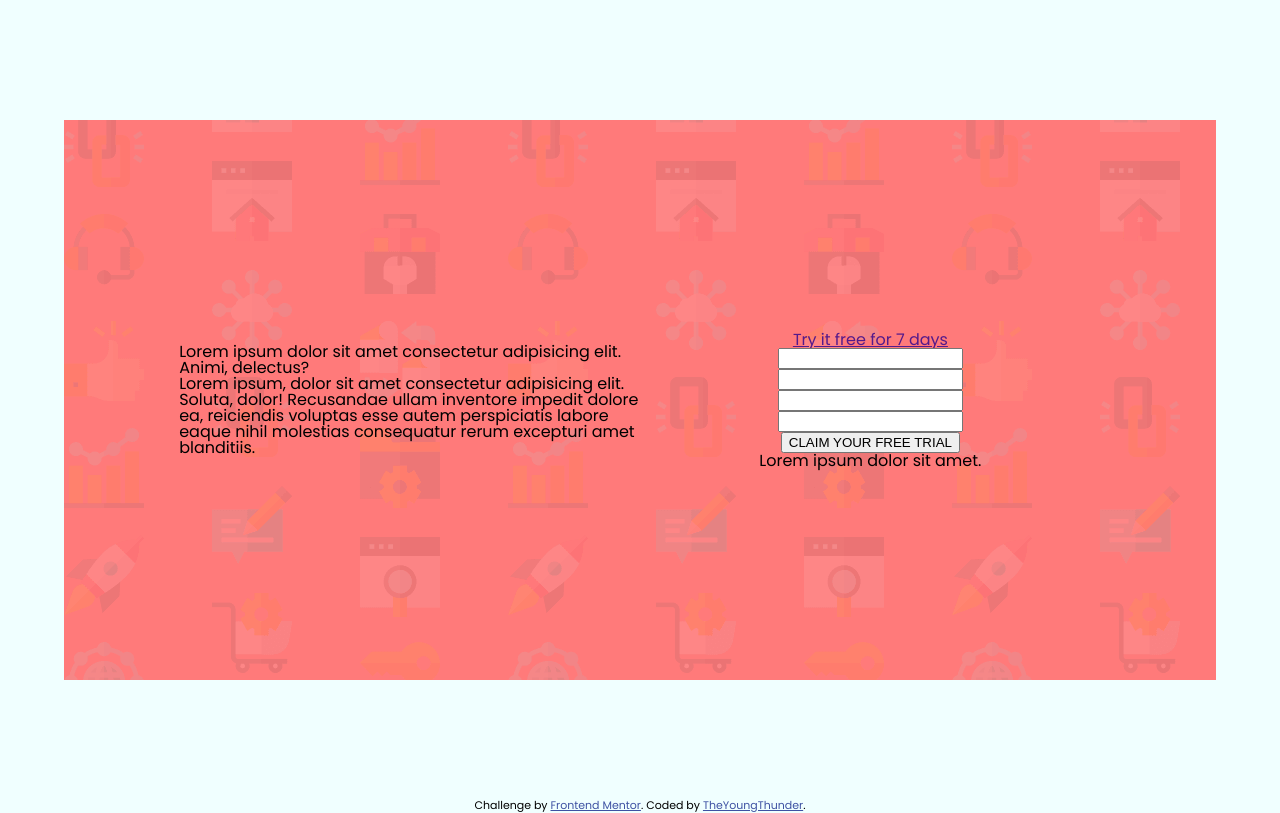
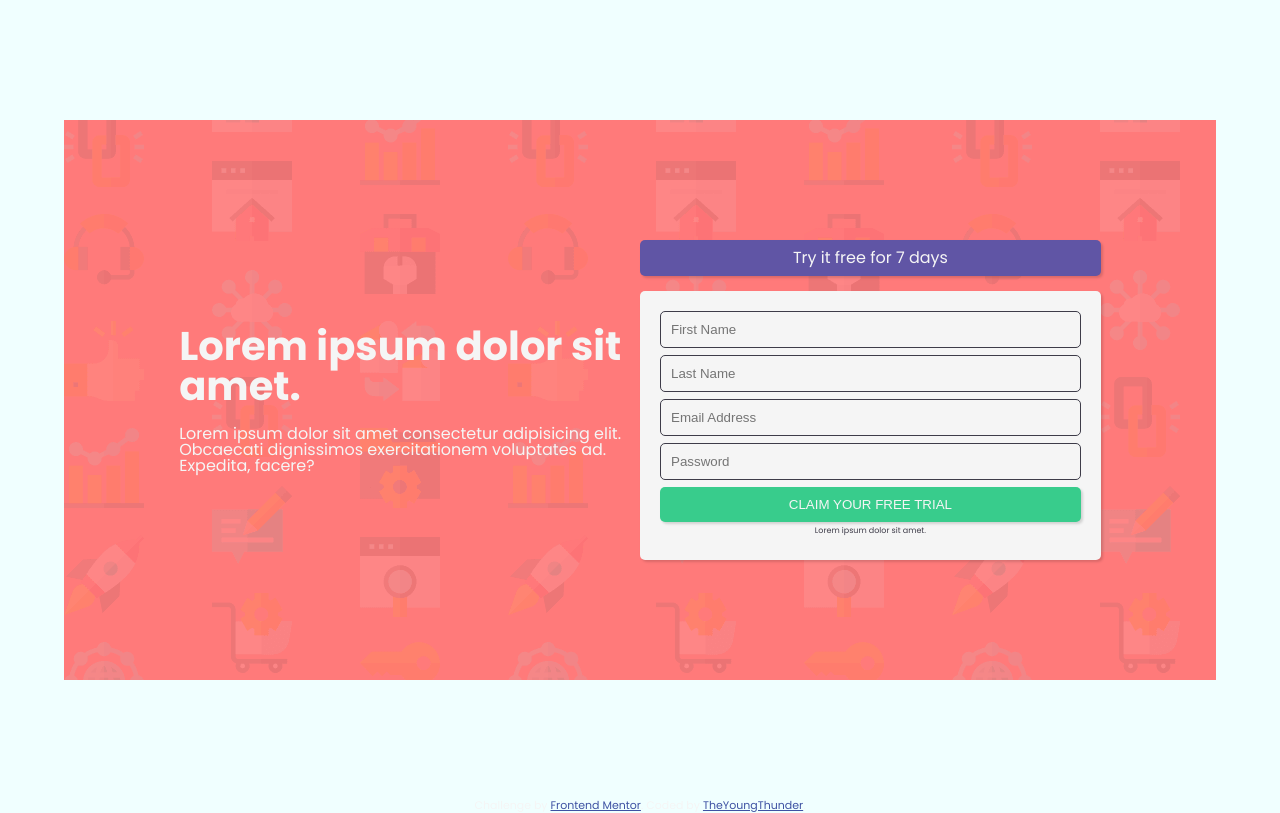
Before and after one commit to TheYoungThunder/SignUpFormRepo, a plain HTML site: page index.html in a window 1280 px wide. Drawn offline with Linux system fonts and the light colour scheme.

Commit message:
Almost done with Css Styling

```diff
--- a/index.html
+++ b/index.html
@@ -31,22 +31,23 @@
   <div class="outer-container">
     <div class="main-container">
       <div class="text-container">
-        <p>Lorem ipsum dolor sit amet consectetur adipisicing elit. Animi, delectus?</p>
-        <p>Lorem ipsum, dolor sit amet consectetur adipisicing elit. Soluta, dolor! Recusandae ullam inventore impedit
-          dolore ea, reiciendis voluptas esse autem perspiciatis labore eaque nihil molestias consequatur rerum
-          excepturi
-          amet blanditiis.</p>
+        <p class="title-text">Lorem ipsum dolor sit amet.</p>
+        <p class="description-text">Lorem ipsum dolor sit amet consectetur adipisicing elit. Obcaecati dignissimos
+          exercitationem voluptates ad. Expedita, facere?</p>
       </div>
 
       <div class="form-container">
-        <a href="">Try it free for 7 days</a>
-        <form class="sign-up-form" action="">
-          <input type="text">
-          <input type="text">
-          <input type="text">
-          <input type="text">
-          <button type="submit">CLAIM YOUR FREE TRIAL</button>
-          <p>Lorem ipsum dolor sit amet.</p>
+        <a id="trial-button" href="">Try it free for 7 days</a>
+        <form class="sign-up-form">
+          <div class="form-input-group">
+            <input type="text" placeholder="First Name">
+            <input type="text" placeholder="Last Name">
+            <input type="email" placeholder="Email Address">
+            <input type="password" placeholder="Password">
+            <button type="submit">CLAIM YOUR FREE TRIAL</button>
+            <p id="disclaimer">Lorem ipsum dolor sit amet.</p>
+          </div>
+
         </form>
       </div>
     </div>
--- a/style.css
+++ b/style.css
@@ -129,6 +129,7 @@ html {
   min-height: 100vh;
   font-size: 16px;
   font-family: "Poppins", sans-serif;
+  color: whitesmoke;
 }
 .outer-container {
   min-height: 100vh;
@@ -163,11 +164,61 @@ html {
 }
 .sign-up-form {
   text-align: center;
+  width: 100%;
+  background-color: whitesmoke;
+  box-sizing: border-box;
+  color: black;
+  box-shadow: rgba(0, 0, 0, 0.15) 1.95px 1.95px 2.6px;
+  border-radius: 5px;
+}
+.form-input-group {
+  padding: 20px;
+}
+
+button[type="submit"] {
+  background-color: hsl(154, 59%, 51%);
+  border: none;
+  border-radius: 5px;
+  width: 100%;
+  padding: 10px;
+  color: whitesmoke;
+  box-shadow: rgba(0, 0, 0, 0.15) 1.95px 1.95px 2.6px;
+}
+
+.title-text {
+  font-size: 2.5rem;
+  font-weight: 700;
+  margin-bottom: 20px;
+}
+#disclaimer {
+  font-size: 0.5rem;
+  margin: 5px;
+  color: hsl(249, 10%, 26%);
+}
+#trial-button {
+  width: 100%;
+  text-align: center;
+  padding: 10px;
+  color: whitesmoke;
+  text-decoration: none;
+  border-radius: 5px;
+  background-color: hsl(248, 32%, 49%);
+  box-sizing: border-box;
+  margin-bottom: 15px;
+  box-shadow: rgba(0, 0, 0, 0.15) 1.95px 1.95px 2.6px;
 }
 
 input {
   display: block;
   margin: auto;
+  background-color: whitesmoke;
+  border: 1px solid hsl(249, 10%, 26%);
+  box-sizing: border-box;
+  width: 100%;
+  margin-bottom: 7px;
+  border-radius: 5px;
+  padding: 10px;
+  color: hsl(249, 10%, 26%);
 }
 
 @media (max-width: 375px) {
@@ -178,7 +229,17 @@ input {
     flex-direction: column;
     align-items: center;
     width: 100%;
-    min-height: 70vh;
+    min-height: 100vh;
     justify-content: center;
   }
+  .form-container {
+    margin-top: 50px;
+  }
+  .text-container,
+  .form-container {
+    text-align: center;
+    width: 90%;
+    min-width: none;
+    max-width: none;
+  }
 }
```
